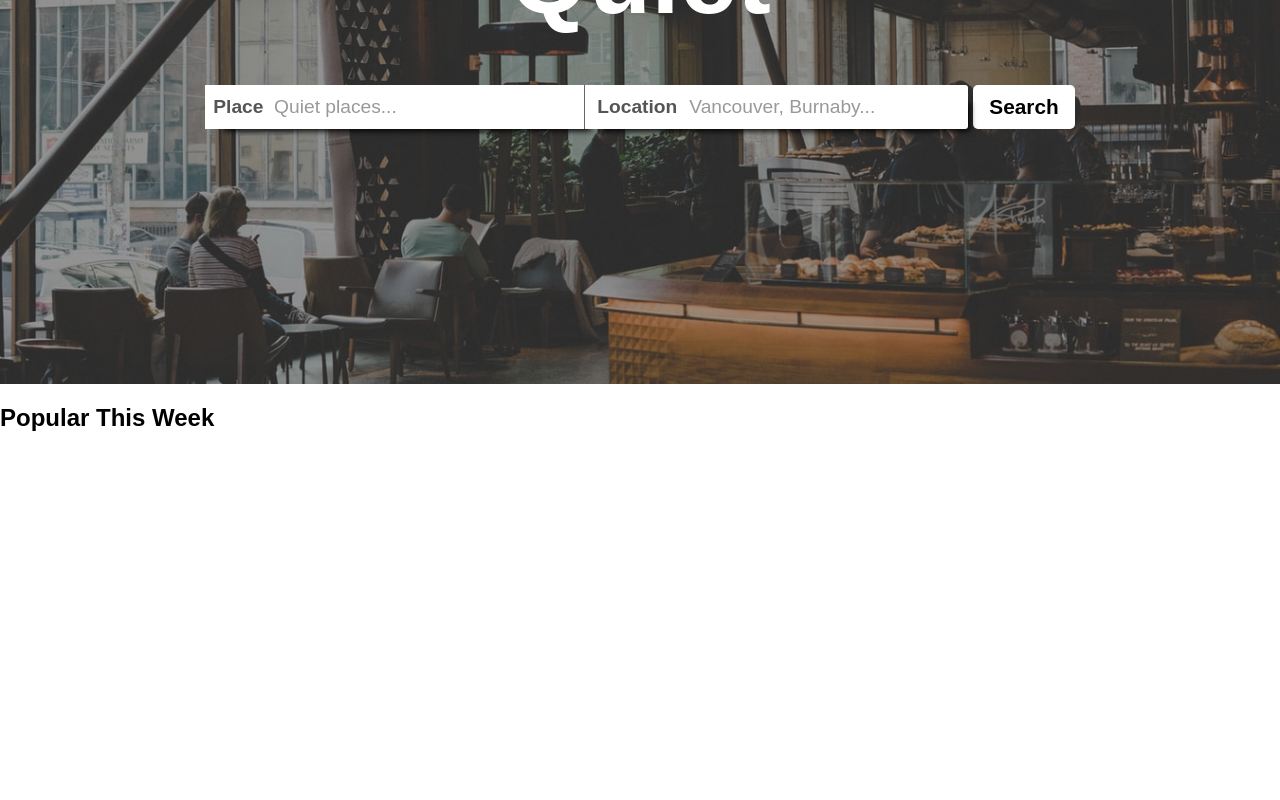
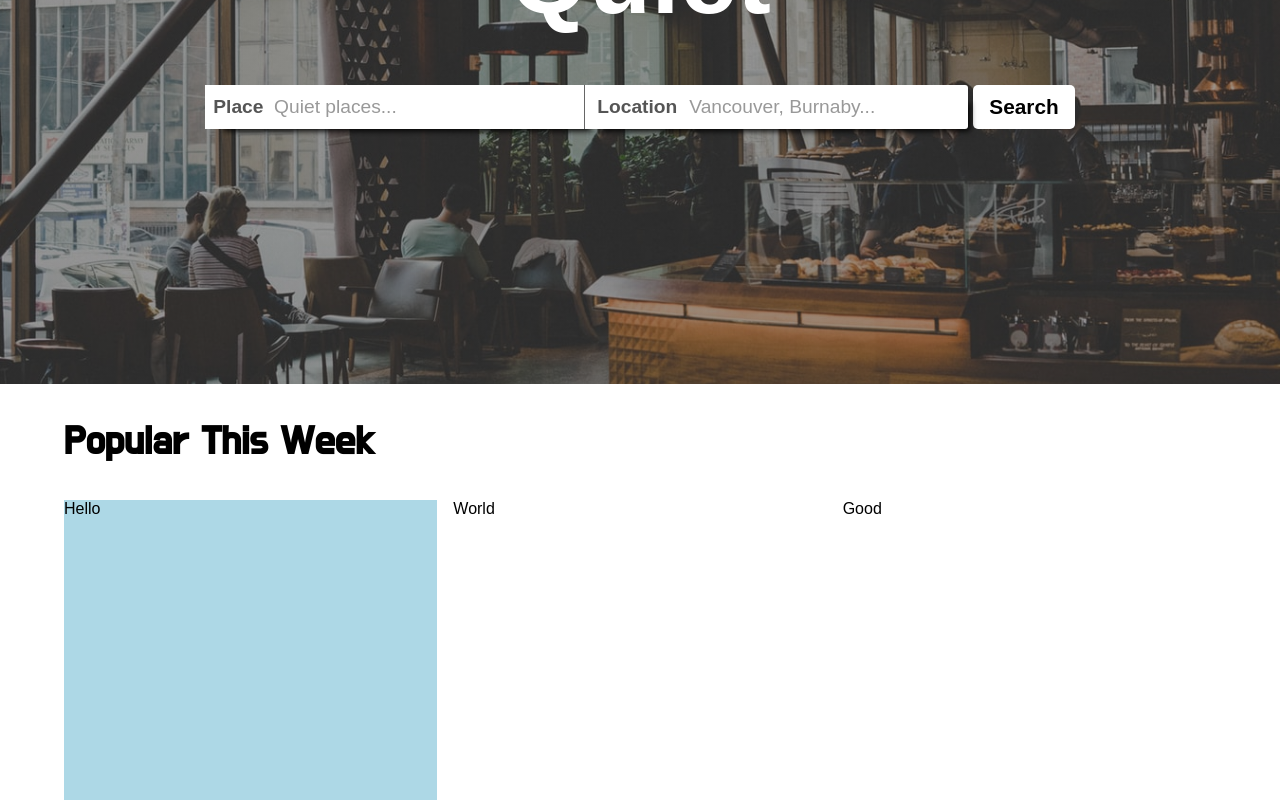
Before and after one commit to jayhan1109/Quiet, a React (Create React App) app in the folder client/: page / in a window 1280 px wide. Shown: the part 256-1056 px from the top of the page. Before the commit the page ends 800 px from the top, so only its background shows below. Built offline with nearby package versions, Linux system fonts and the light colour scheme; a web font is replaced by a local one.

Commit message:
Created Initial Card grid

```diff
--- a/client/public/index.html
+++ b/client/public/index.html
@@ -16,6 +16,10 @@
       href="https://fonts.googleapis.com/css2?family=Knewave&display=swap"
       rel="stylesheet"
     />
+    <link
+      href="https://fonts.googleapis.com/css2?family=Do+Hyeon&display=swap"
+      rel="stylesheet"
+    />
     <!-- FONT AWESOME -->
     <script
       src="https://kit.fontawesome.com/df012b2a98.js"
--- a/client/src/components/landing/Landing.js
+++ b/client/src/components/landing/Landing.js
@@ -33,6 +33,11 @@ const Landing = () => {
       </section>
       <section className={styles.category}>
         <h2 className={styles.categoryTitle}>Popular This Week</h2>
+        <div className={styles.cardContainer}>
+          <div className={styles.card}>Hello</div>
+          <div>World</div>
+          <div>Good</div>
+        </div>
       </section>
     </div>
   );
--- a/client/src/components/landing/Landing.module.scss
+++ b/client/src/components/landing/Landing.module.scss
@@ -1,4 +1,8 @@
 @import "../../global.scss";
+
+.container {
+  margin-bottom: 3rem;
+}
 
 .jumbotron {
   height: 80vh;
@@ -67,6 +71,22 @@
 }
 
 .category {
+  max-width: 90%;
+  margin: 0 auto;
+
   .categoryTitle {
+    font-size: 2.5rem;
+    font-family: "Do Hyeon";
+  }
+
+  .cardContainer {
+    display: grid;
+    grid-template-columns: repeat(3, 1fr);
+    grid-column-gap: 1rem;
+    height: 300px;
+
+    .card {
+      background: lightblue;
+    }
   }
 }
```
